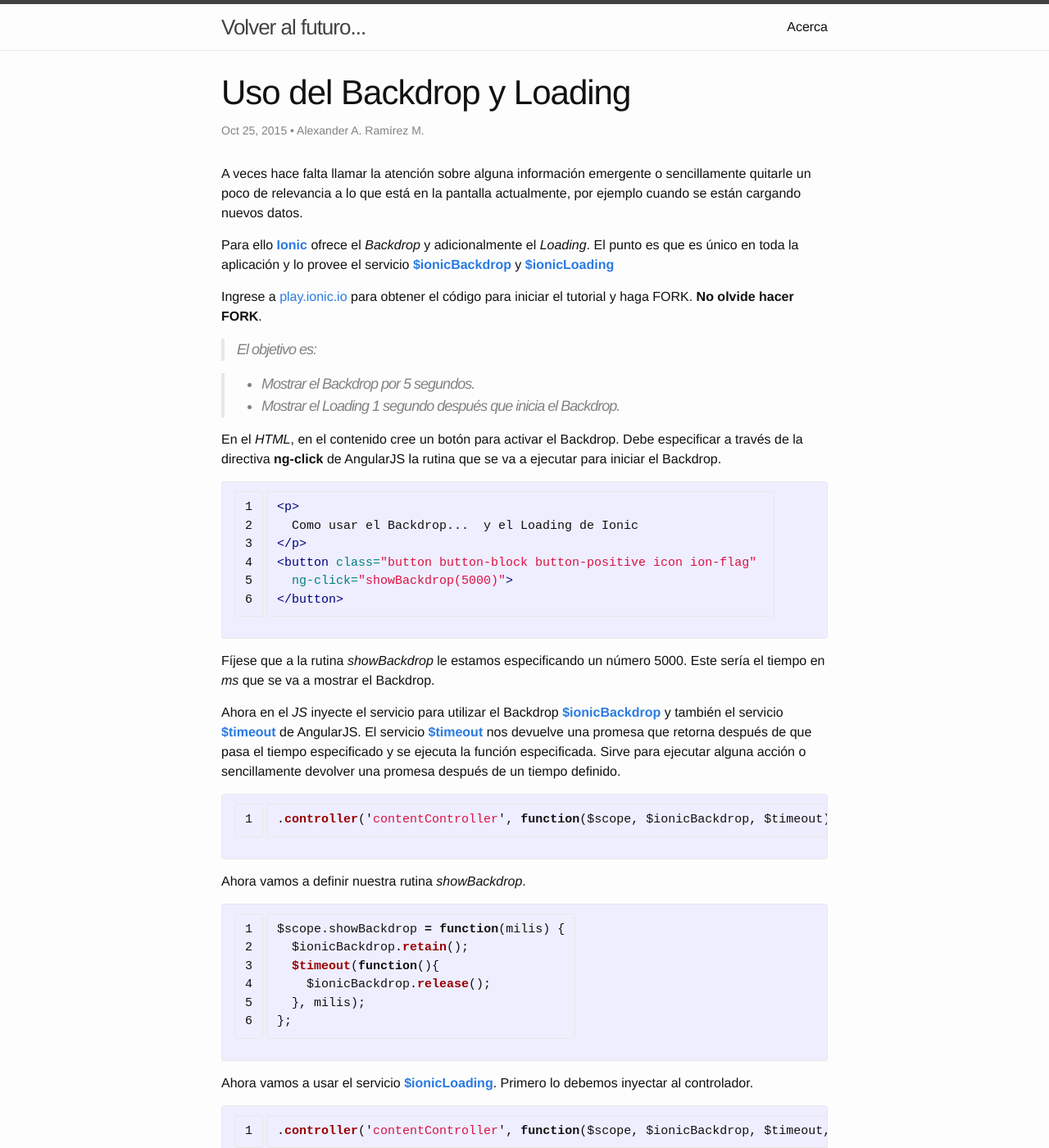
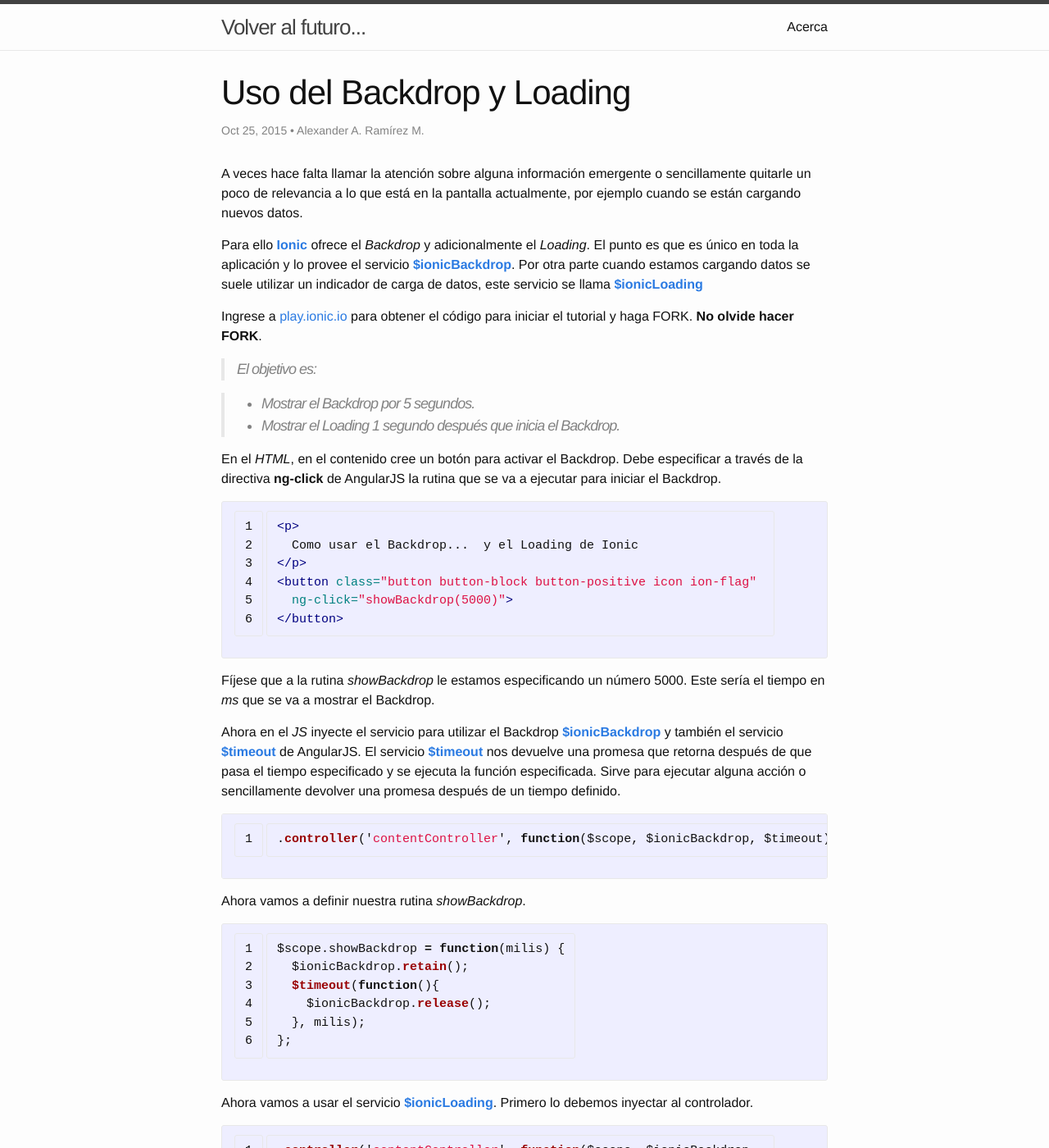
Before and after one commit to aaramirez/aaramirez.github.io, a Jekyll site: the page built from _posts/desarrollos/ionic/2015-10-25-backdrop.markdown, in a window 1280 px wide and 1400 px high. Shown: the whole window at 82% size. Built offline with Jekyll 4.4.1, drawn with Linux system fonts in a browser that asks for light colours.

Commit message:
Backdrop y Loading beautify

```diff
--- a/_posts/desarrollos/ionic/2015-10-25-backdrop.markdown
+++ b/_posts/desarrollos/ionic/2015-10-25-backdrop.markdown
@@ -5,7 +5,7 @@
 ---
 A veces hace falta llamar la atención sobre alguna información emergente o sencillamente quitarle un poco de relevancia a lo que está en la pantalla actualmente, por ejemplo cuando se están cargando nuevos datos.
 
-Para ello [__Ionic__][1] ofrece el *Backdrop* y adicionalmente el *Loading*. El punto es que es único en toda la aplicación y lo provee el servicio [__$ionicBackdrop__][2] y [__$ionicLoading__][3]
+Para ello [__Ionic__][1] ofrece el *Backdrop* y adicionalmente el *Loading*. El punto es que es único en toda la aplicación y lo provee el servicio [__$ionicBackdrop__][2]. Por otra parte cuando estamos cargando datos se suele utilizar un indicador de carga de datos, este servicio se llama [__$ionicLoading__][3]
 
 Ingrese a [play.ionic.io][4] para obtener el código para iniciar el tutorial y haga FORK. __No olvide hacer FORK__.
 
@@ -47,7 +47,8 @@
 Ahora vamos a usar el servicio [__$ionicLoading__][3]. Primero lo debemos inyectar al controlador.
 
 {% highlight javascript linenos %}
-.controller('contentController', function($scope, $ionicBackdrop, $timeout, $ionicLoading) {
+.controller('contentController', function($scope, $ionicBackdrop,
+  $timeout, $ionicLoading) {
 {% endhighlight %}
 
 Los métodos de [__$ionicLoading__][3] son *show* y *hide*. En el caso de *show*  se especifica un objeto con los parámetros que utiliza el servicio. Ahora vamos a incorporarlo en la rutina *showBackdrop*.
```
